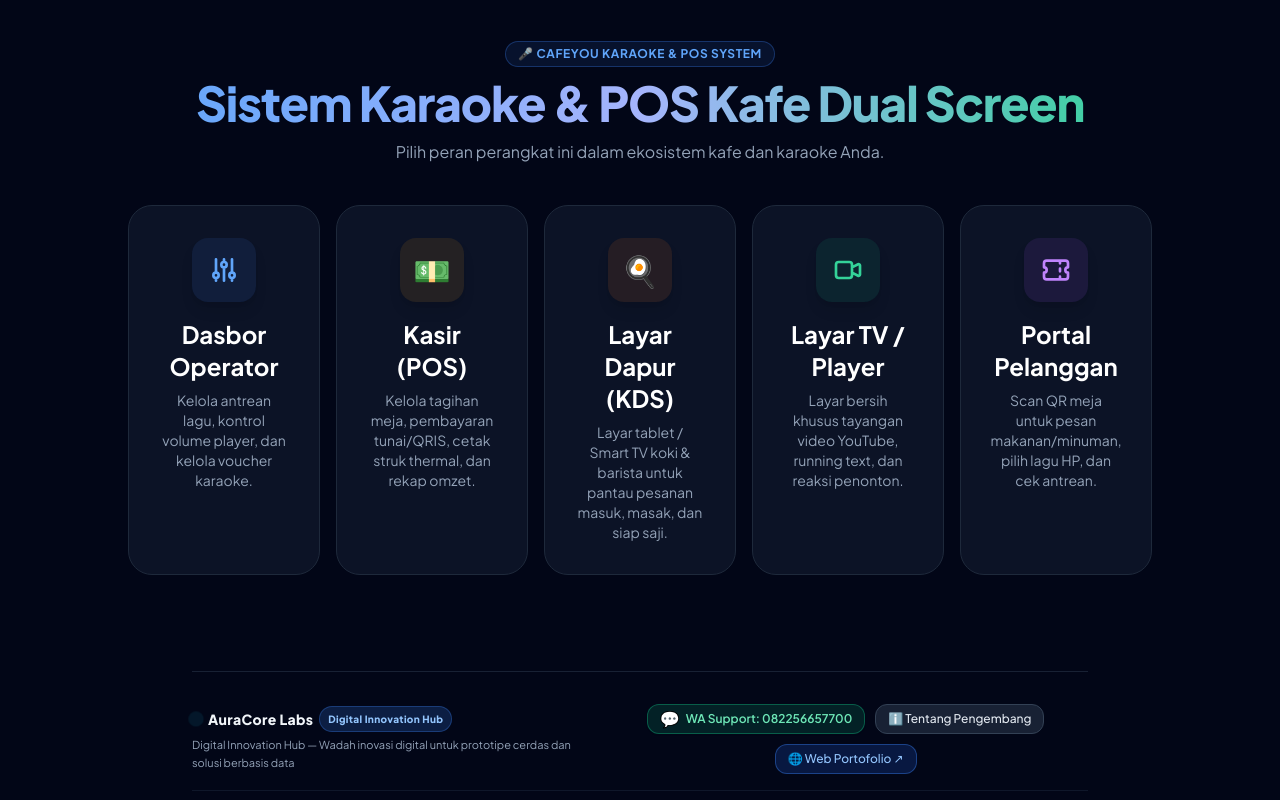
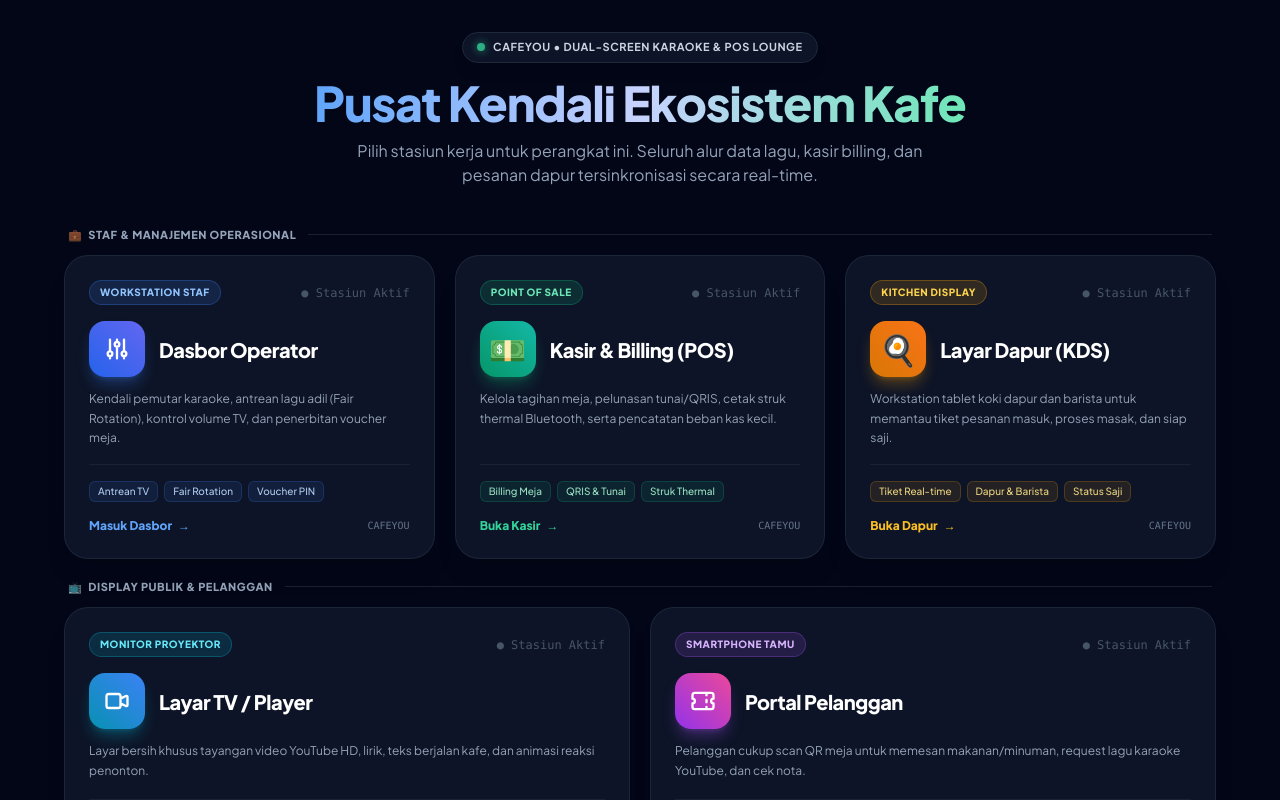
Before and after one commit to protontekno-bit/CAFEYOU, a React (Vite) app: page / in a window 1280 px wide. Shown: the top 800 px of the page. Built offline with nearby package versions, Linux system fonts and the light colour scheme.

Commit message:
style(landing): redesign dashboard landing with 3+2 layout, glowing ambient cards and clear role categories

```diff
--- a/src/components/landing/LandingScreen.tsx
+++ b/src/components/landing/LandingScreen.tsx
@@ -3,7 +3,6 @@
 import { OperatorLoginModal } from './OperatorLoginModal';
 import { TicketIcon } from '../icons/Icons';
 import { AppRole } from '../../types';
-
 import { DeveloperFooter } from '../common/DeveloperFooter';
 
 interface LandingScreenProps {
@@ -12,70 +11,85 @@
 
 export const LandingScreen: React.FC<LandingScreenProps> = ({ setRole }) => {
   const [isLoginModalOpen, setIsLoginModalOpen] = useState(false);
-
   const [loginTargetRole, setLoginTargetRole] = useState<'operator' | 'pos'>('operator');
 
   const handleOpenPlayerInNewTab = () => {
-    // Membuka tab baru dengan menyisipkan hash #player untuk menghindari error 404
     const currentUrl = window.location.href.split('#')[0];
     window.open(currentUrl + '#player', '_blank');
   };
 
   const handleOperatorClick = () => {
-    // Periksa apakah kasir sudah login sebelumnya di sesi ini
     try {
       const savedAuth = sessionStorage.getItem('cafeyou_operator_auth');
       if (savedAuth) {
         setRole('operator');
         return;
       }
-    } catch {
-      // ignore
-    }
+    } catch {}
     setLoginTargetRole('operator');
     setIsLoginModalOpen(true);
   };
 
   const handlePosClick = () => {
-    // Periksa apakah kasir sudah login sebelumnya di sesi ini
     try {
       const savedAuth = sessionStorage.getItem('cafeyou_operator_auth');
       if (savedAuth) {
         setRole('pos');
         return;
       }
-    } catch {
-      // ignore
-    }
+    } catch {}
     setLoginTargetRole('pos');
     setIsLoginModalOpen(true);
   };
 
   return (
-    <div className="min-h-screen bg-slate-950 flex flex-col justify-between items-center p-4 font-sans text-slate-200 selection:bg-blue-500 selection:text-white">
-      <div className="max-w-5xl w-full py-6 my-auto">
+    <div className="min-h-screen bg-slate-950 flex flex-col justify-between items-center px-4 py-8 font-sans text-slate-200 relative overflow-x-hidden selection:bg-blue-500 selection:text-white">
+      {/* Dynamic Ambient Background Glows */}
+      <div className="absolute top-0 left-1/4 w-[600px] h-[400px] bg-blue-600/10 rounded-full blur-[140px] pointer-events-none -z-10" />
+      <div className="absolute top-1/3 right-1/4 w-[500px] h-[400px] bg-purple-600/10 rounded-full blur-[140px] pointer-events-none -z-10" />
+      <div className="absolute bottom-10 left-1/3 w-[500px] h-[300px] bg-emerald-600/10 rounded-full blur-[140px] pointer-events-none -z-10" />
+
+      {/* Main Content Box */}
+      <div className="max-w-6xl w-full my-auto flex flex-col items-center">
         {/* Header Hero */}
-        <div className="text-center mb-10">
-          <div className="inline-flex items-center gap-2 px-3 py-1 bg-blue-500/10 border border-blue-500/30 rounded-full text-blue-400 text-xs font-bold uppercase tracking-wider mb-3">
-            <span>🎤 CAFEYOU KARAOKE & POS SYSTEM</span>
+        <div className="text-center mb-10 max-w-2xl mx-auto animate-fadeIn">
+          <div className="inline-flex items-center gap-2 px-3.5 py-1.5 bg-slate-900/90 border border-slate-800 rounded-full shadow-lg mb-4 backdrop-blur-md">
+            <span className="w-2 h-2 rounded-full bg-emerald-400 animate-pulse shadow-[0_0_8px_rgba(52,211,153,0.8)]" />
+            <span className="text-[11px] font-bold text-slate-300 tracking-wider uppercase">
+              CAFEYOU • DUAL-SCREEN KARAOKE & POS LOUNGE
+            </span>
           </div>
-          <h1 className="text-4xl md:text-5xl font-black text-transparent bg-clip-text bg-gradient-to-r from-blue-400 via-indigo-300 to-emerald-400 mb-3 tracking-tight">
-            Sistem Karaoke & POS Kafe Dual Screen
+
+          <h1 className="text-3xl sm:text-4xl md:text-5xl font-black text-transparent bg-clip-text bg-gradient-to-r from-blue-400 via-indigo-200 to-emerald-300 mb-3 tracking-tight">
+            Pusat Kendali Ekosistem Kafe
           </h1>
-          <p className="text-slate-400 text-base max-w-xl mx-auto leading-relaxed">
-            Pilih peran perangkat ini dalam ekosistem kafe dan karaoke Anda.
+
+          <p className="text-slate-400 text-xs sm:text-sm md:text-base leading-relaxed max-w-xl mx-auto">
+            Pilih stasiun kerja untuk perangkat ini. Seluruh alur data lagu, kasir billing, dan pesanan dapur tersinkronisasi secara real-time.
           </p>
         </div>
 
-        {/* Pilihan Peran Utama (5 Kartu Lengkap Ekosistem Kafe) */}
-        <div className="grid sm:grid-cols-2 lg:grid-cols-3 xl:grid-cols-5 gap-4 max-w-6xl w-full mx-auto mb-6">
+        {/* SECTION 1: Operasional & Staf Kafe (3 Kolom Seimbang) */}
+        <div className="w-full mb-5">
+          <div className="flex items-center gap-3 mb-3 px-1">
+            <span className="text-[11px] font-black uppercase tracking-wider text-slate-400 flex items-center gap-1.5">
+              <span>💼</span> Staf & Manajemen Operasional
+            </span>
+            <div className="h-px bg-slate-800/80 flex-1" />
+          </div>
+
+          <div className="grid grid-cols-1 md:grid-cols-3 gap-4 lg:gap-5 w-full">
+            {/* 1. Dasbor Operator */}
             <RoleCard
+              badge="Workstation Staf"
               title="Dasbor Operator"
-            description="Kelola antrean lagu, kontrol volume player, dan kelola voucher karaoke."
+              description="Kendali pemutar karaoke, antrean lagu adil (Fair Rotation), kontrol volume TV, dan penerbitan voucher meja."
               themeColor="blue"
+              chips={['Antrean TV', 'Fair Rotation', 'Voucher PIN']}
+              actionText="Masuk Dasbor"
               onClick={handleOperatorClick}
               icon={
-              <svg className="w-8 h-8" fill="none" stroke="currentColor" viewBox="0 0 24 24">
+                <svg className="w-7 h-7" fill="none" stroke="currentColor" viewBox="0 0 24 24">
                   <path
                     strokeLinecap="round"
                     strokeLinejoin="round"
@@ -86,29 +100,53 @@
               }
             />
 
+            {/* 2. Kasir (POS) */}
             <RoleCard
-            title="Kasir (POS)"
-            description="Kelola tagihan meja, pembayaran tunai/QRIS, cetak struk thermal, dan rekap omzet."
-            themeColor="amber"
+              badge="Point of Sale"
+              title="Kasir & Billing (POS)"
+              description="Kelola tagihan meja, pelunasan tunai/QRIS, cetak struk thermal Bluetooth, serta pencatatan beban kas kecil."
+              themeColor="emerald"
+              chips={['Billing Meja', 'QRIS & Tunai', 'Struk Thermal']}
+              actionText="Buka Kasir"
               onClick={handlePosClick}
               icon={<span className="text-3xl">💵</span>}
             />
 
+            {/* 3. Layar Dapur (KDS) */}
             <RoleCard
+              badge="Kitchen Display"
               title="Layar Dapur (KDS)"
-            description="Layar tablet / Smart TV koki & barista untuk pantau pesanan masuk, masak, dan siap saji."
-            themeColor="orange"
+              description="Workstation tablet koki dapur dan barista untuk memantau tiket pesanan masuk, proses masak, dan siap saji."
+              themeColor="amber"
+              chips={['Tiket Real-time', 'Dapur & Barista', 'Status Saji']}
+              actionText="Buka Dapur"
               onClick={() => setRole('kitchen')}
               icon={<span className="text-3xl">🍳</span>}
             />
+          </div>
+        </div>
 
+        {/* SECTION 2: Layar Publik & Pelanggan (2 Kolom Lebar & Proporsional) */}
+        <div className="w-full">
+          <div className="flex items-center gap-3 mb-3 px-1">
+            <span className="text-[11px] font-black uppercase tracking-wider text-slate-400 flex items-center gap-1.5">
+              <span>📺</span> Display Publik & Pelanggan
+            </span>
+            <div className="h-px bg-slate-800/80 flex-1" />
+          </div>
+
+          <div className="grid grid-cols-1 md:grid-cols-2 gap-4 lg:gap-5 w-full">
+            {/* 4. Layar TV / Proyektor */}
             <RoleCard
+              badge="Monitor Proyektor"
               title="Layar TV / Player"
-            description="Layar bersih khusus tayangan video YouTube, running text, dan reaksi penonton."
-            themeColor="emerald"
+              description="Layar bersih khusus tayangan video YouTube HD, lirik, teks berjalan kafe, dan animasi reaksi penonton."
+              themeColor="cyan"
+              chips={['Layar Penuh (F11)', 'YouTube HD', 'Teks Berjalan']}
+              actionText="Buka di Tab Baru"
               onClick={handleOpenPlayerInNewTab}
               icon={
-              <svg className="w-8 h-8" fill="none" stroke="currentColor" viewBox="0 0 24 24">
+                <svg className="w-7 h-7" fill="none" stroke="currentColor" viewBox="0 0 24 24">
                   <path
                     strokeLinecap="round"
                     strokeLinejoin="round"
@@ -119,18 +157,23 @@
               }
             />
 
+            {/* 5. Portal Tamu HP */}
             <RoleCard
+              badge="Smartphone Tamu"
               title="Portal Pelanggan"
-            description="Scan QR meja untuk pesan makanan/minuman, pilih lagu HP, dan cek antrean."
+              description="Pelanggan cukup scan QR meja untuk memesan makanan/minuman, request lagu karaoke YouTube, dan cek nota."
               themeColor="purple"
+              chips={['Scan QR Meja', 'E-Menu F&B', 'Pilih Lagu HP']}
+              actionText="Buka Portal Tamu"
               onClick={() => setRole('guest')}
-            icon={<TicketIcon className="w-8 h-8 text-purple-400" />}
+              icon={<TicketIcon className="w-7 h-7 text-white" />}
             />
+          </div>
         </div>
       </div>
 
       {/* Developer Footer Brand & WA Support */}
-      <DeveloperFooter className="w-full" />
+      <DeveloperFooter className="w-full max-w-6xl mt-8" />
 
       {/* Operator Login Modal */}
       <OperatorLoginModal
--- a/src/components/landing/RoleCard.tsx
+++ b/src/components/landing/RoleCard.tsx
@@ -1,52 +1,81 @@
 import React from 'react';
+
+export type RoleThemeColor = 'blue' | 'emerald' | 'purple' | 'amber' | 'cyan' | 'orange';
 
 interface RoleCardProps {
   title: string;
+  badge: string;
   description: string;
   icon: React.ReactNode;
-  themeColor: 'blue' | 'emerald' | 'purple' | 'amber' | 'orange';
+  themeColor: RoleThemeColor;
+  chips?: string[];
+  actionText?: string;
   onClick: () => void;
 }
 
 export const RoleCard: React.FC<RoleCardProps> = ({
   title,
+  badge,
   description,
   icon,
   themeColor,
+  chips = [],
+  actionText = 'Buka Layar →',
   onClick,
 }) => {
   const getThemeClasses = () => {
     switch (themeColor) {
       case 'orange':
-        return {
-          hoverBorder: 'hover:border-orange-500 hover:shadow-orange-500/10',
-          gradient: 'from-orange-500/5 to-transparent',
-          iconBg: 'bg-orange-500/10 text-orange-400',
-        };
       case 'amber':
         return {
-          hoverBorder: 'hover:border-amber-500 hover:shadow-amber-500/10',
-          gradient: 'from-amber-500/5 to-transparent',
-          iconBg: 'bg-amber-500/10 text-amber-400',
+          hoverBorder: 'hover:border-amber-500/70 hover:shadow-[0_10px_30px_rgba(245,158,11,0.2)]',
+          topLine: 'bg-gradient-to-r from-amber-500 via-orange-500 to-amber-500',
+          gradientHover: 'from-amber-500/10 via-orange-500/5 to-transparent',
+          iconContainer: 'bg-gradient-to-tr from-amber-600 to-orange-500 text-white shadow-amber-500/30',
+          badge: 'bg-amber-500/15 text-amber-300 border-amber-500/30',
+          chip: 'bg-amber-500/10 text-amber-200/90 border-amber-500/20',
+          actionText: 'text-amber-400 group-hover:text-amber-300',
         };
       case 'emerald':
         return {
-          hoverBorder: 'hover:border-emerald-500 hover:shadow-emerald-500/10',
-          gradient: 'from-emerald-500/5 to-transparent',
-          iconBg: 'bg-emerald-500/10 text-emerald-400',
+          hoverBorder: 'hover:border-emerald-500/70 hover:shadow-[0_10px_30px_rgba(16,185,129,0.2)]',
+          topLine: 'bg-gradient-to-r from-emerald-500 via-teal-500 to-emerald-500',
+          gradientHover: 'from-emerald-500/10 via-teal-500/5 to-transparent',
+          iconContainer: 'bg-gradient-to-tr from-emerald-600 to-teal-500 text-white shadow-emerald-500/30',
+          badge: 'bg-emerald-500/15 text-emerald-300 border-emerald-500/30',
+          chip: 'bg-emerald-500/10 text-emerald-200/90 border-emerald-500/20',
+          actionText: 'text-emerald-400 group-hover:text-emerald-300',
         };
       case 'purple':
         return {
-          hoverBorder: 'hover:border-purple-500 hover:shadow-purple-500/10',
-          gradient: 'from-purple-500/5 to-transparent',
-          iconBg: 'bg-purple-500/10 text-purple-400',
+          hoverBorder: 'hover:border-purple-500/70 hover:shadow-[0_10px_30px_rgba(168,85,247,0.2)]',
+          topLine: 'bg-gradient-to-r from-purple-500 via-pink-500 to-purple-500',
+          gradientHover: 'from-purple-500/10 via-pink-500/5 to-transparent',
+          iconContainer: 'bg-gradient-to-tr from-purple-600 to-pink-500 text-white shadow-purple-500/30',
+          badge: 'bg-purple-500/15 text-purple-300 border-purple-500/30',
+          chip: 'bg-purple-500/10 text-purple-200/90 border-purple-500/20',
+          actionText: 'text-purple-400 group-hover:text-purple-300',
+        };
+      case 'cyan':
+        return {
+          hoverBorder: 'hover:border-cyan-500/70 hover:shadow-[0_10px_30px_rgba(6,182,212,0.2)]',
+          topLine: 'bg-gradient-to-r from-cyan-500 via-blue-500 to-cyan-500',
+          gradientHover: 'from-cyan-500/10 via-blue-500/5 to-transparent',
+          iconContainer: 'bg-gradient-to-tr from-cyan-600 to-blue-500 text-white shadow-cyan-500/30',
+          badge: 'bg-cyan-500/15 text-cyan-300 border-cyan-500/30',
+          chip: 'bg-cyan-500/10 text-cyan-200/90 border-cyan-500/20',
+          actionText: 'text-cyan-400 group-hover:text-cyan-300',
         };
       case 'blue':
       default:
         return {
-          hoverBorder: 'hover:border-blue-500 hover:shadow-blue-500/10',
-          gradient: 'from-blue-500/5 to-transparent',
-          iconBg: 'bg-blue-500/10 text-blue-400',
+          hoverBorder: 'hover:border-blue-500/70 hover:shadow-[0_10px_30px_rgba(59,130,246,0.2)]',
+          topLine: 'bg-gradient-to-r from-blue-500 via-indigo-500 to-blue-500',
+          gradientHover: 'from-blue-500/10 via-indigo-500/5 to-transparent',
+          iconContainer: 'bg-gradient-to-tr from-blue-600 to-indigo-500 text-white shadow-blue-500/30',
+          badge: 'bg-blue-500/15 text-blue-300 border-blue-500/30',
+          chip: 'bg-blue-500/10 text-blue-200/90 border-blue-500/20',
+          actionText: 'text-blue-400 group-hover:text-blue-300',
         };
     }
   };
@@ -55,19 +84,76 @@
 
   return (
     <button
+      type="button"
       onClick={onClick}
-      className={`group relative bg-slate-900/80 p-6 sm:p-8 rounded-3xl border border-slate-800 transition-all text-left flex flex-col items-center text-center overflow-hidden hover:shadow-2xl active:scale-95 ${theme.hoverBorder}`}
+      className={`group relative bg-slate-900/90 backdrop-blur-xl p-6 rounded-3xl border border-slate-800/90 transition-all duration-300 text-left flex flex-col justify-between overflow-hidden hover:-translate-y-1.5 cursor-pointer shadow-xl ${theme.hoverBorder} active:scale-[0.98]`}
     >
+      {/* Top Accent Line on Hover */}
       <div
-        className={`absolute inset-0 opacity-0 group-hover:opacity-100 transition-opacity bg-gradient-to-br ${theme.gradient}`}
+        className={`absolute top-0 left-0 right-0 h-1 opacity-0 group-hover:opacity-100 transition-opacity duration-300 ${theme.topLine}`}
       />
+
+      {/* Subtle Background Glow on Hover */}
       <div
-        className={`w-16 h-16 rounded-2xl flex items-center justify-center mb-4 group-hover:scale-110 transition-transform shadow-lg ${theme.iconBg}`}
-      >
-        {icon}
+        className={`absolute inset-0 opacity-0 group-hover:opacity-100 transition-opacity duration-300 pointer-events-none bg-gradient-to-br ${theme.gradientHover}`}
+      />
+
+      {/* Header Bagian Atas Kartu */}
+      <div className="relative z-10 w-full mb-4">
+        <div className="flex items-center justify-between gap-2 mb-4">
+          <span
+            className={`text-[10px] font-black uppercase tracking-wider px-2.5 py-1 rounded-full border ${theme.badge}`}
+          >
+            {badge}
+          </span>
+          <span className="text-slate-600 group-hover:text-slate-400 transition-colors text-xs font-mono">
+            ● Stasiun Aktif
+          </span>
+        </div>
+
+        <div className="flex items-center gap-3.5 mb-3">
+          <div
+            className={`w-14 h-14 rounded-2xl flex items-center justify-center shrink-0 shadow-lg group-hover:scale-105 transition-transform duration-300 ${theme.iconContainer}`}
+          >
+            {icon}
+          </div>
+          <h2 className="text-xl font-black text-white group-hover:text-white tracking-tight leading-tight">
+            {title}
+          </h2>
+        </div>
+
+        <p className="text-slate-400 text-xs leading-relaxed min-h-[42px]">
+          {description}
+        </p>
       </div>
-      <h2 className="text-xl sm:text-2xl font-bold text-white mb-2">{title}</h2>
-      <p className="text-slate-400 text-xs sm:text-sm leading-relaxed">{description}</p>
+
+      {/* Footer Kartu: Feature Chips & Action Link */}
+      <div className="relative z-10 w-full pt-4 border-t border-slate-800/70 mt-auto flex flex-col gap-3">
+        {chips.length > 0 && (
+          <div className="flex flex-wrap gap-1.5">
+            {chips.map((chip, idx) => (
+              <span
+                key={idx}
+                className={`text-[10px] font-medium px-2 py-0.5 rounded-md border ${theme.chip}`}
+              >
+                {chip}
+              </span>
+            ))}
+          </div>
+        )}
+
+        <div className="flex items-center justify-between pt-1">
+          <span className={`text-xs font-extrabold flex items-center gap-1.5 ${theme.actionText}`}>
+            <span>{actionText}</span>
+            <span className="transform group-hover:translate-x-1.5 transition-transform duration-200">
+              →
+            </span>
+          </span>
+          <span className="text-[10px] text-slate-500 font-mono">
+            CAFEYOU
+          </span>
+        </div>
+      </div>
     </button>
   );
 };
```
Lines whose indentation alone changed are shown as unchanged.
